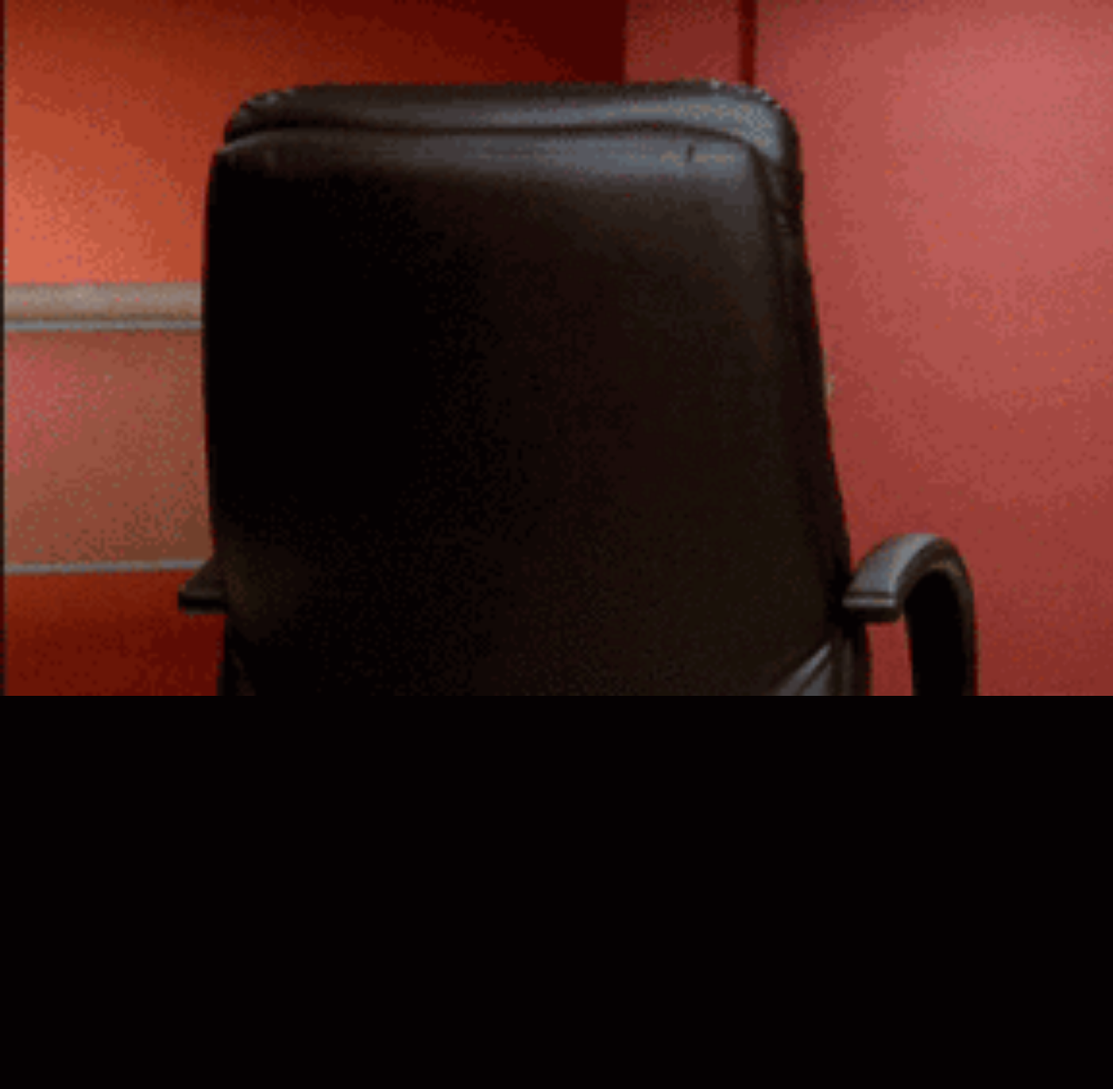
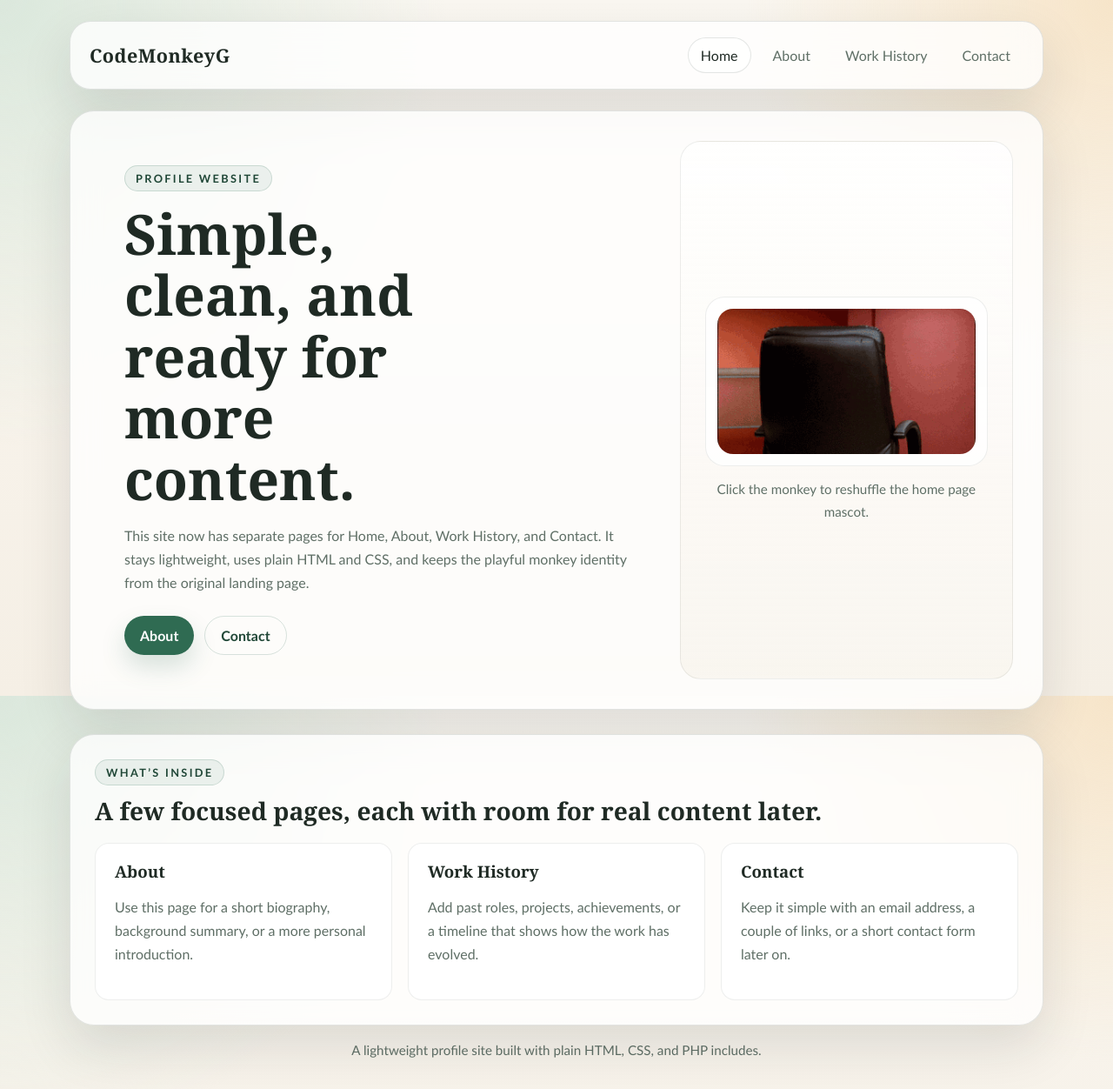
Before and after one commit to CodeMonkeyG/CodeMonkeyG, a PHP site: page / in a window 1280 px wide. Shown: the whole page at 87% size. Before the commit the page ends 800 px from the top, so only its background shows below. Run offline with PHP 8.4, Linux system fonts and the light colour scheme.

Commit message:
Breaking out into separate pages to start the flesh-out process

```diff
--- /dev/null
+++ b/assets/styles.css
@@ -0,0 +1,352 @@
+:root {
+	--bg: #f5efe5;
+	--bg-accent: #d9e7db;
+	--surface: rgba(255, 255, 255, 0.78);
+	--surface-strong: #ffffff;
+	--text: #1f2a24;
+	--muted: #5f6f66;
+	--line: rgba(31, 42, 36, 0.12);
+	--brand: #2f6b52;
+	--brand-dark: #204737;
+	--shadow: 0 24px 60px rgba(23, 35, 29, 0.12);
+	--radius: 24px;
+	--radius-sm: 16px;
+}
+
+* {
+	box-sizing: border-box;
+}
+
+html {
+	scroll-behavior: smooth;
+}
+
+body {
+	margin: 0;
+	min-height: 100vh;
+	font-family: "Trebuchet MS", "Lucida Grande", "Helvetica Neue", Arial, sans-serif;
+	color: var(--text);
+	background:
+		radial-gradient(circle at top left, rgba(217, 231, 219, 0.95), transparent 34%),
+		radial-gradient(circle at top right, rgba(245, 219, 180, 0.65), transparent 28%),
+		linear-gradient(180deg, #faf7f1 0%, var(--bg) 100%);
+	background-attachment: fixed;
+}
+
+a {
+	color: inherit;
+	text-decoration-thickness: 0.08em;
+	text-underline-offset: 0.18em;
+}
+
+a:hover {
+	color: var(--brand-dark);
+}
+
+.page-shell {
+	width: min(1120px, calc(100% - 32px));
+	margin: 0 auto;
+	padding: 24px 0 32px;
+}
+
+.site-header {
+	display: flex;
+	flex-wrap: wrap;
+	align-items: center;
+	justify-content: space-between;
+	gap: 16px;
+	padding: 18px 22px;
+	margin-bottom: 24px;
+	border: 1px solid var(--line);
+	border-radius: var(--radius);
+	background: var(--surface);
+	backdrop-filter: blur(16px);
+	box-shadow: var(--shadow);
+}
+
+.brand {
+	font-family: Georgia, "Times New Roman", serif;
+	font-size: 1.35rem;
+	font-weight: 700;
+	letter-spacing: 0.02em;
+	text-decoration: none;
+}
+
+.site-nav {
+	display: flex;
+	flex-wrap: wrap;
+	gap: 10px;
+}
+
+.site-nav a {
+	padding: 10px 14px;
+	border: 1px solid transparent;
+	border-radius: 999px;
+	text-decoration: none;
+	color: var(--muted);
+	transition: background-color 0.2s ease, color 0.2s ease, border-color 0.2s ease;
+}
+
+.site-nav a:hover,
+.site-nav a.is-active {
+	color: var(--text);
+	background: rgba(255, 255, 255, 0.7);
+	border-color: var(--line);
+}
+
+.site-main {
+	display: grid;
+	gap: 28px;
+}
+
+.hero,
+.page-header,
+.content-grid,
+.timeline,
+.contact-grid,
+.section {
+	border: 1px solid var(--line);
+	border-radius: calc(var(--radius) + 4px);
+	background: var(--surface);
+	box-shadow: var(--shadow);
+	backdrop-filter: blur(16px);
+}
+
+.hero {
+	display: grid;
+	grid-template-columns: minmax(0, 1.25fr) minmax(280px, 0.75fr);
+	gap: 28px;
+	padding: 34px;
+}
+
+.hero-copy,
+.hero-visual,
+.page-header,
+.section,
+.content-grid,
+.timeline,
+.contact-grid {
+	padding: 28px;
+}
+
+.hero h1,
+.page-header h1,
+.section h2,
+.card h2,
+.card h3,
+.timeline h2 {
+	margin: 0;
+	font-family: Georgia, "Times New Roman", serif;
+	line-height: 1.1;
+}
+
+.hero h1,
+.page-header h1 {
+	font-size: clamp(2.4rem, 5vw, 4.6rem);
+	max-width: 12ch;
+}
+
+.section h2,
+.card h2,
+.timeline h2 {
+	font-size: clamp(1.4rem, 2.2vw, 2rem);
+}
+
+.eyebrow {
+	display: inline-flex;
+	margin: 0 0 14px;
+	padding: 6px 12px;
+	border: 1px solid rgba(47, 107, 82, 0.18);
+	border-radius: 999px;
+	background: rgba(47, 107, 82, 0.08);
+	font-size: 0.8rem;
+	font-weight: 700;
+	letter-spacing: 0.18em;
+	text-transform: uppercase;
+	color: var(--brand-dark);
+}
+
+.lede,
+.card p,
+.caption,
+.site-footer p,
+.timeline-date,
+.stack-list {
+	color: var(--muted);
+	line-height: 1.7;
+}
+
+.hero-actions {
+	display: flex;
+	flex-wrap: wrap;
+	gap: 12px;
+	margin-top: 24px;
+}
+
+.button {
+	display: inline-flex;
+	align-items: center;
+	justify-content: center;
+	padding: 12px 18px;
+	border-radius: 999px;
+	background: var(--brand);
+	color: #fff;
+	font-weight: 700;
+	text-decoration: none;
+	box-shadow: 0 14px 28px rgba(47, 107, 82, 0.18);
+}
+
+.button:hover {
+	background: var(--brand-dark);
+	color: #fff;
+}
+
+.button-secondary {
+	background: transparent;
+	color: var(--brand-dark);
+	border: 1px solid rgba(47, 107, 82, 0.18);
+	box-shadow: none;
+}
+
+.button-secondary:hover {
+	background: rgba(47, 107, 82, 0.08);
+	color: var(--brand-dark);
+}
+
+.hero-visual {
+	display: grid;
+	align-content: center;
+	justify-items: center;
+	text-align: center;
+	gap: 14px;
+	background: linear-gradient(180deg, rgba(255, 255, 255, 0.78), rgba(245, 239, 229, 0.5));
+	border-radius: var(--radius);
+	border: 1px solid rgba(31, 42, 36, 0.08);
+}
+
+.monkey-card {
+	display: grid;
+	place-items: center;
+	max-width: 100%;
+	padding: 14px;
+	border-radius: 22px;
+	background: rgba(255, 255, 255, 0.78);
+	box-shadow: inset 0 0 0 1px rgba(31, 42, 36, 0.08);
+}
+
+.monkey-card img {
+	display: block;
+	max-width: 100%;
+	height: auto;
+	border-radius: 18px;
+}
+
+.caption {
+	margin: 0;
+	font-size: 0.95rem;
+}
+
+.section-heading {
+	margin-bottom: 22px;
+}
+
+.card-grid,
+.contact-grid {
+	display: grid;
+	grid-template-columns: repeat(3, minmax(0, 1fr));
+	gap: 18px;
+}
+
+.card,
+.timeline-item {
+	padding: 22px;
+	border-radius: var(--radius-sm);
+	background: var(--surface-strong);
+	border: 1px solid rgba(31, 42, 36, 0.08);
+}
+
+.card-large {
+	grid-column: span 2;
+}
+
+.content-grid {
+	display: grid;
+	grid-template-columns: minmax(0, 1.5fr) minmax(260px, 0.5fr);
+	gap: 18px;
+}
+
+.stack-list {
+	margin: 0;
+	padding-left: 18px;
+}
+
+.stack-list li + li {
+	margin-top: 10px;
+}
+
+.timeline {
+	display: grid;
+	gap: 16px;
+}
+
+.timeline-date {
+	margin: 0 0 10px;
+	font-size: 0.9rem;
+	font-weight: 700;
+	letter-spacing: 0.08em;
+	text-transform: uppercase;
+}
+
+.site-footer {
+	padding: 16px 8px 0;
+	text-align: center;
+}
+
+.site-footer p {
+	margin: 0;
+	font-size: 0.95rem;
+}
+
+@media (max-width: 880px) {
+	.hero,
+	.content-grid,
+	.card-grid,
+	.contact-grid {
+		grid-template-columns: 1fr;
+	}
+
+	.card-large {
+		grid-column: auto;
+	}
+
+	.hero h1,
+	.page-header h1 {
+		max-width: none;
+	}
+}
+
+@media (max-width: 640px) {
+	.page-shell {
+		width: min(100% - 18px, 1120px);
+		padding-top: 10px;
+	}
+
+	.site-header,
+	.hero,
+	.page-header,
+	.section,
+	.content-grid,
+	.timeline,
+	.contact-grid {
+		padding: 18px;
+	}
+
+	.site-nav {
+		width: 100%;
+	}
+
+	.site-nav a {
+		flex: 1 1 calc(50% - 6px);
+		text-align: center;
+	}
+}
--- a/index.php
+++ b/index.php
@@ -1,89 +1,50 @@
 <?php
+$pageTitle = 'Home | CodeMonkeyG';
+$pageDescription = 'A simple profile website with a few pages, a little personality, and room to grow.';
+$activePage = 'home';
+$heroMonkey = rand(1, 4);
+$ogImage = '/images/monkey_' . $heroMonkey . '.gif';
 
-$imageNumber = rand(1, 4);
+require __DIR__ . '/partials/header.php';
+?>
 
-?>
-<!doctype>
-<html>
-<head>
-<title>CodeMonkeyG.com | A place on the internet</title>
-<meta name="author" content="Giovanni Lee"/>
-<meta name="description" content="Click The Monkey"/>
-<meta charset="utf-8"/>
-<meta name="keywords" content="web,development,html,css,html,javascript,php"/>
-<meta name="viewport" content="width=device-width,initial-scale=1,maximum-scale=1">
-<meta property="og:title" content="CodeMonkeyG.com | A place on the internet"/>
-<meta property="og:image" content="http://codemonkeyg.com/images/monkey_3.gif"/>
-<meta property="og:description" content="Click The Monkey"/>
-<meta property="og:url" content="http://codemonkeyg.com"/>
-<meta name="twitter:title" content="CodeMonkeyG.com | A place on the internet" />
-<meta name="twitter:description" content="Click The Monkey" />
-<meta name="twitter:image" content="http://codemonkeyg.com/images/monkey_3.gif" />
-<meta name="twitter:url"  content="http://codemonkeyg.com"/>
-<link rel="author" href="https://linkedin.com/in/codemonkeyg"/>
-</head>
-<body>
+<section class="hero">
+	<div class="hero-copy">
+		<p class="eyebrow">Profile website</p>
+		<h1>Simple, clean, and ready for more content.</h1>
+		<p class="lede">This site now has separate pages for Home, About, Work History, and Contact. It stays lightweight, uses plain HTML and CSS, and keeps the playful monkey identity from the original landing page.</p>
+		<div class="hero-actions">
+			<a class="button" href="/about.php">About</a>
+			<a class="button button-secondary" href="/contact.php">Contact</a>
+		</div>
+	</div>
+	<div class="hero-visual">
+		<a class="monkey-card" href="/" title="Click to load another monkey">
+			<img src="/images/monkey_<?php echo htmlspecialchars((string) $heroMonkey, ENT_QUOTES); ?>.gif" alt="Random monkey illustration" />
+		</a>
+		<p class="caption">Click the monkey to reshuffle the home page mascot.</p>
+	</div>
+</section>
 
-	<style type="text/css">
-		*{
-			min-width: 100%;
-			min-height: 100%;
-			bottom: 0;
-			left: 0;
-			margin: auto;
-			overflow: auto;
-			position: fixed;
-			right: 0;
-			top: 0;
-		}
-		#confetti{
-			height:1px;
-			left:-100000px;
-			min-width:auto;
-			width:1px;
-		}
-	</style>
-	<a href="/" title="Click The Monkey"><img src="/images/monkey_<?php echo $imageNumber; ?>.gif" alt="Click The Monkey" /></a>
-	<img id="confetti" src="/images/confetti.gif" alt="hooray :|" />
-	<script type="text/javascript" >
-		var userInput = []
-		var validCode = '38384040373937396665';
-		var maxInputArrayLength = 10;
-		var confetti = document.getElementById('confetti');
-		var confettiSrc = confetti.getAttribute('src');
-		var hornAudio = new Audio('sounds/noise.wav');
+<section class="section">
+	<div class="section-heading">
+		<p class="eyebrow">What’s inside</p>
+		<h2>A few focused pages, each with room for real content later.</h2>
+	</div>
+	<div class="card-grid">
+		<article class="card">
+			<h3>About</h3>
+			<p>Use this page for a short biography, background summary, or a more personal introduction.</p>
+		</article>
+		<article class="card">
+			<h3>Work History</h3>
+			<p>Add past roles, projects, achievements, or a timeline that shows how the work has evolved.</p>
+		</article>
+		<article class="card">
+			<h3>Contact</h3>
+			<p>Keep it simple with an email address, a couple of links, or a short contact form later on.</p>
+		</article>
+	</div>
+</section>
 
-		window.addEventListener('keyup', function(e) {
-			var strokedKey = e.keyCode || e.which || false;
-
-			if (!strokedKey){
-				return false;
-			}
-
-			userInput.push(strokedKey);
-
-			if(userInput.length > maxInputArrayLength){
-				userInput = userInput.slice(-maxInputArrayLength, userInput.length);
-			}
-
-			if(userInput.join('') === validCode){
-				confetti.setAttribute('style', 'min-width:100%;left:0;top:0');
-				confetti.setAttribute('src', confettiSrc);
-				hornAudio.play();
-				setTimeout(function(){
-					confetti.removeAttribute('style')
-				}, 13500);
-			}
-
-		}, true);
-	</script>
-	<script>
-		(function(i,s,o,g,r,a,m){i['GoogleAnalyticsObject']=r;i[r]=i[r]||function(){
-		(i[r].q=i[r].q||[]).push(arguments)},i[r].l=1*new Date();a=s.createElement(o),
-		m=s.getElementsByTagName(o)[0];a.async=1;a.src=g;m.parentNode.insertBefore(a,m)
-		})(window,document,'script','//www.google-analytics.com/analytics.js','ga');
-		ga('create', 'UA-69767850-1', 'auto');
-		ga('send', 'pageview');
-	</script>
-</body>
-</html>
+<?php require __DIR__ . '/partials/footer.php'; ?>
--- /dev/null
+++ b/partials/footer.php
@@ -0,0 +1,7 @@
+		</main>
+		<footer class="site-footer">
+			<p>A lightweight profile site built with plain HTML, CSS, and PHP includes.</p>
+		</footer>
+	</div>
+</body>
+</html>
--- /dev/null
+++ b/partials/header.php
@@ -0,0 +1,42 @@
+<?php
+$pageTitle = $pageTitle ?? 'CodeMonkeyG';
+$pageDescription = $pageDescription ?? 'A simple profile website built with HTML and CSS.';
+$activePage = $activePage ?? 'home';
+$ogImage = $ogImage ?? '/images/monkey_3.gif';
+
+$navItems = [
+	'home' => ['label' => 'Home', 'href' => '/'],
+	'about' => ['label' => 'About', 'href' => '/about.php'],
+	'work-history' => ['label' => 'Work History', 'href' => '/work-history.php'],
+	'contact' => ['label' => 'Contact', 'href' => '/contact.php'],
+];
+?>
+<!doctype html>
+<html lang="en">
+<head>
+	<meta charset="utf-8">
+	<meta name="viewport" content="width=device-width, initial-scale=1">
+	<title><?php echo htmlspecialchars($pageTitle, ENT_QUOTES); ?></title>
+	<meta name="description" content="<?php echo htmlspecialchars($pageDescription, ENT_QUOTES); ?>">
+	<meta name="author" content="Giovanni Lee">
+	<meta name="keywords" content="profile, website, html, css, php">
+	<meta property="og:title" content="<?php echo htmlspecialchars($pageTitle, ENT_QUOTES); ?>">
+	<meta property="og:description" content="<?php echo htmlspecialchars($pageDescription, ENT_QUOTES); ?>">
+	<meta property="og:image" content="<?php echo htmlspecialchars($ogImage, ENT_QUOTES); ?>">
+	<meta property="og:url" content="http://codemonkeyg.com">
+	<meta name="twitter:title" content="<?php echo htmlspecialchars($pageTitle, ENT_QUOTES); ?>">
+	<meta name="twitter:description" content="<?php echo htmlspecialchars($pageDescription, ENT_QUOTES); ?>">
+	<meta name="twitter:image" content="<?php echo htmlspecialchars($ogImage, ENT_QUOTES); ?>">
+	<link rel="stylesheet" href="/assets/styles.css">
+</head>
+<body class="site-body page-<?php echo htmlspecialchars($activePage, ENT_QUOTES); ?>">
+	<div class="page-shell">
+		<header class="site-header">
+			<a class="brand" href="/">CodeMonkeyG</a>
+			<nav class="site-nav" aria-label="Primary navigation">
+				<?php foreach ($navItems as $key => $item) : ?>
+					<a class="<?php echo $activePage === $key ? 'is-active' : ''; ?>" href="<?php echo htmlspecialchars($item['href'], ENT_QUOTES); ?>"<?php echo $activePage === $key ? ' aria-current="page"' : ''; ?>><?php echo htmlspecialchars($item['label'], ENT_QUOTES); ?></a>
+				<?php endforeach; ?>
+			</nav>
+		</header>
+		<main class="site-main">
```
Also changed, not shown: about.php (added, +31 -0 lines), contact.php (added, +36 -0 lines), work-history.php (added, +33 -0 lines), README.md.
